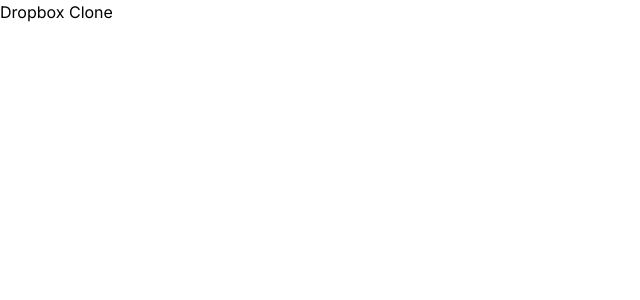
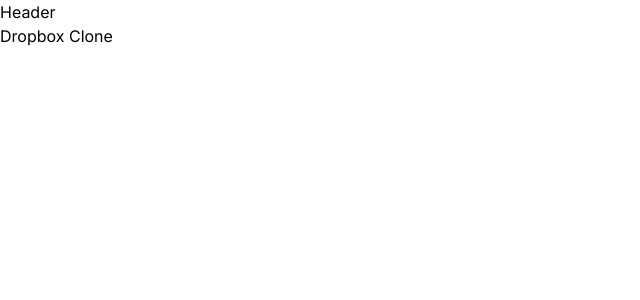
Before and after one commit to lawrence615/dropbox-clone-youtube, a Next.js app: page / in a window 1280 px wide. Shown: the top 300 px of the page, without its empty margins (0-640 px from the left). Built offline with nearby package versions, Linux system fonts and the light colour scheme.

Commit message:
the header created is to be applied in all the pages

```diff
--- a/app/layout.tsx
+++ b/app/layout.tsx
@@ -2,6 +2,7 @@
 import { Inter } from "next/font/google";
 import "./globals.css";
 import { ClerkProvider } from "@clerk/nextjs";
+import Header from "@/components/Header";
 
 const inter = Inter({ subsets: ["latin"] });
 
@@ -18,7 +19,10 @@
   return (
     <ClerkProvider>
       <html lang="en">
-        <body className={inter.className}>{children}</body>
+        <body className={inter.className}>
+          <Header />
+          {children}
+        </body>
       </html>
     </ClerkProvider>
   );
```
